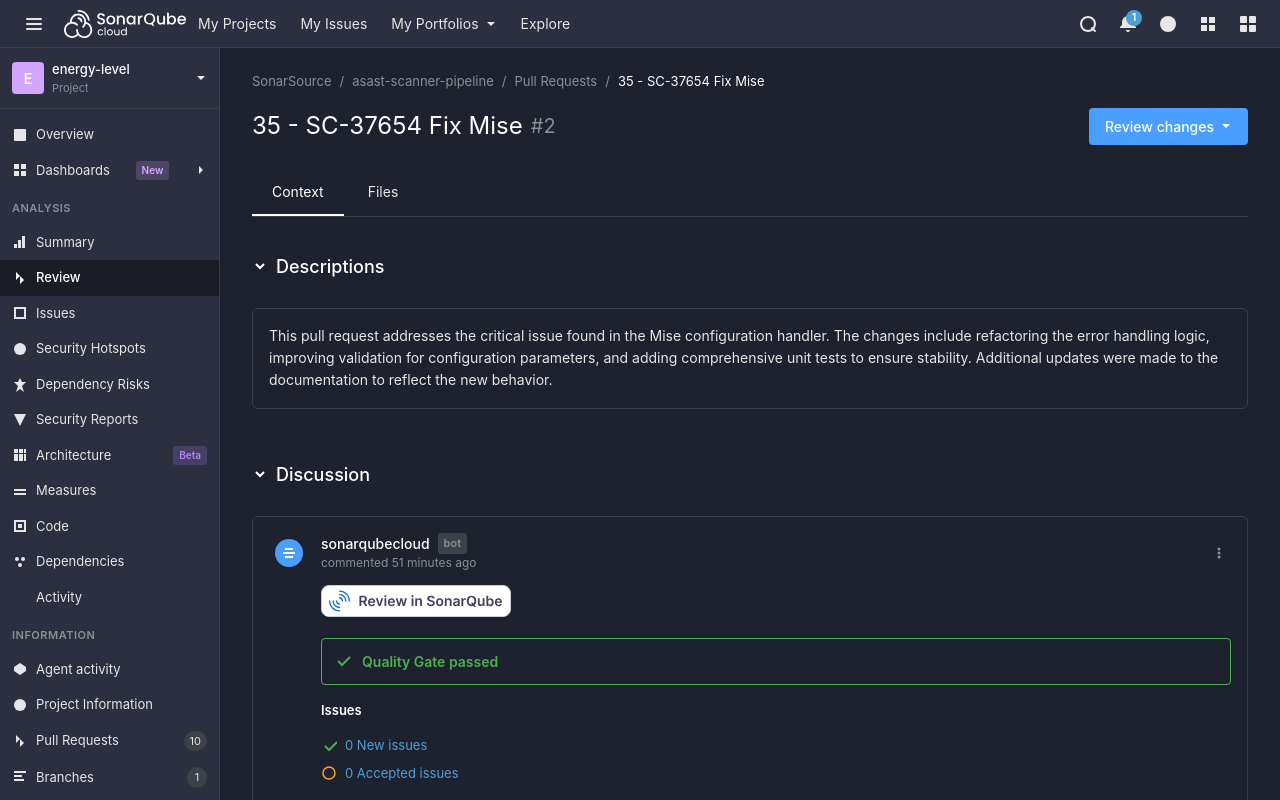
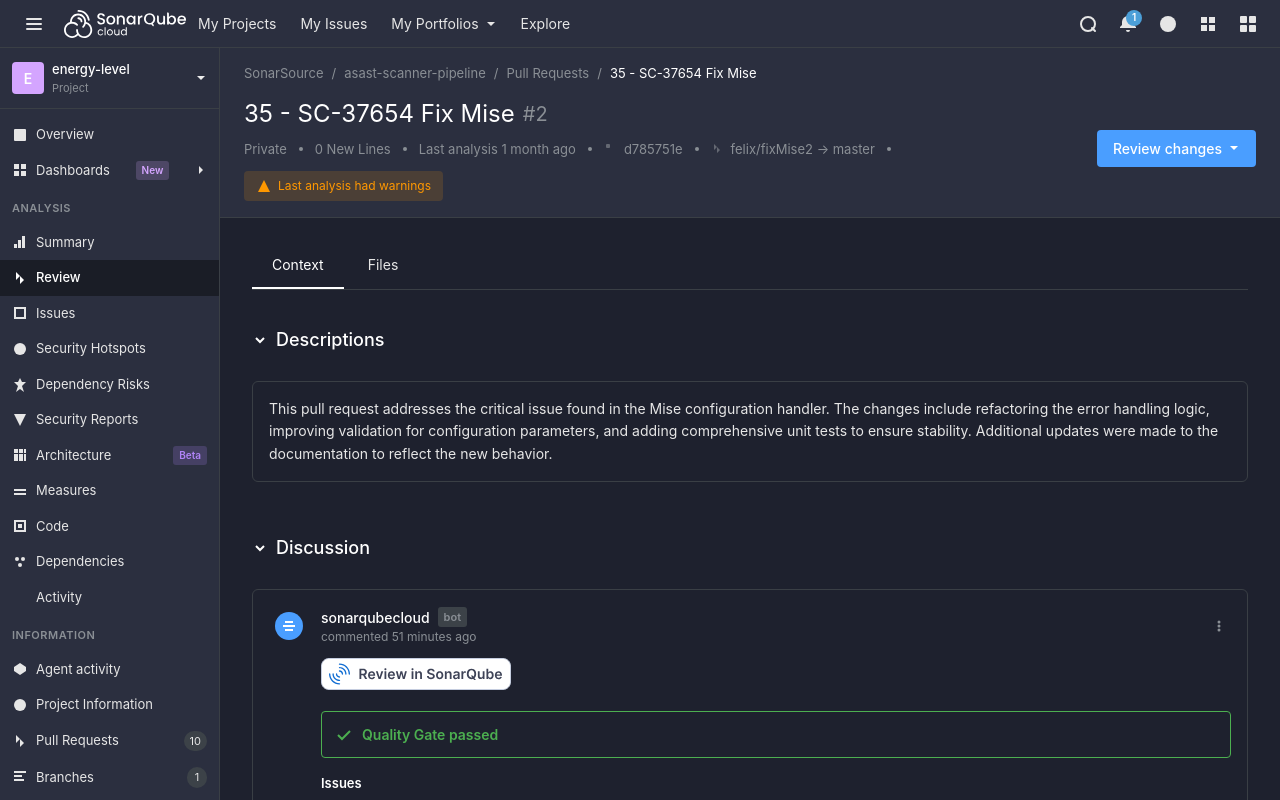
Before and after one commit to frieda-sonar-org/code-review-prototype, a Next.js app: page /pr/26 in a window 1280 px wide. Built offline with nearby package versions, Linux system fonts and the light colour scheme.

Commit message:
Updated header with copy and consistent styling

```diff
--- a/app/components/PullRequestsPage.tsx
+++ b/app/components/PullRequestsPage.tsx
@@ -206,6 +206,8 @@
 
         {/* Main Content */}
         <main className="main-content">
+          {/* Page Header - unified breadcrumb and title section */}
+          <div className="page-header">
             {/* Breadcrumb */}
             <div className="breadcrumb">
               <a href="#" className="breadcrumb-link">SonarSource</a>
@@ -215,8 +217,9 @@
               <span className="breadcrumb-current">Pull Requests</span>
             </div>
 
-          {/* Page Header */}
-          <div className="page-header">
+            {/* Title section */}
+            <div className="page-header-title-section">
+              <div>
                 <h1 className="page-title">Pull Requests</h1>
                 <div className="warning-badge">
                   <svg width="16" height="16" viewBox="0 0 16 16" fill="currentColor">
@@ -224,6 +227,8 @@
                     <path d="M8 7v3M8 11h.01" stroke="currentColor" strokeWidth="1.5"/>
                   </svg>
                   Last analysis had warnings
+                </div>
+              </div>
             </div>
           </div>
 
--- a/app/pr/[id]/page.tsx
+++ b/app/pr/[id]/page.tsx
@@ -282,6 +282,8 @@
 
         {/* Main Content */}
         <main className="main-content">
+          {/* Page Header - unified breadcrumb and title section */}
+          <div className="page-header">
             {/* Breadcrumb */}
             <div className="breadcrumb">
               <a href="#" className="breadcrumb-link">SonarSource</a>
@@ -293,11 +295,42 @@
               <span className="breadcrumb-current">{prData.number} - {prData.title}</span>
             </div>
 
-          {/* PR Title with Review Button */}
-          <div className="pr-title-section">
+            {/* Title section with Review Button */}
+            <div className="page-header-title-section">
+              <div>
                 <h1 className="pr-detail-title">
                   {prData.number} - {prData.title} <span className="pr-version">#{prData.version}</span>
                 </h1>
+                <div className="page-metadata">
+                  <span className="metadata-item">Private</span>
+                  <span className="metadata-separator"></span>
+                  <span className="metadata-item">0 New Lines</span>
+                  <span className="metadata-separator"></span>
+                  <span className="metadata-item">Last analysis 1 month ago</span>
+                  <span className="metadata-separator"></span>
+                  <span className="metadata-item">
+                    <svg width="14" height="14" viewBox="0 0 14 14" fill="currentColor" style={{ opacity: 0.6 }}>
+                      <rect x="2" y="2" width="4" height="4" rx="1"/>
+                    </svg>
+                    d785751e
+                  </span>
+                  <span className="metadata-separator"></span>
+                  <span className="metadata-item">
+                    <svg width="14" height="14" viewBox="0 0 14 14" fill="currentColor" style={{ opacity: 0.6 }}>
+                      <path d="M3 2l3 3-3 3V2zM6 5l3 3-3 3V5z"/>
+                    </svg>
+                    felix/fixMise2 → master
+                  </span>
+                  <span className="metadata-separator"></span>
+                  <div className="warning-badge">
+                    <svg width="16" height="16" viewBox="0 0 16 16" fill="currentColor">
+                      <path d="M8 2l6 12H2L8 2z"/>
+                      <path d="M8 7v3M8 11h.01" stroke="currentColor" strokeWidth="1.5"/>
+                    </svg>
+                    Last analysis had warnings
+                  </div>
+                </div>
+              </div>
               <div style={{ position: 'relative' }}>
                 <button className="btn-review-changes" onClick={() => setShowReviewModal(!showReviewModal)}>
                   Review changes
@@ -374,6 +407,7 @@
                   </div>
                 </div>
               )}
+            </div>
           </div>
           </div>
 
@@ -499,13 +533,13 @@
                                     <svg width="16" height="16" viewBox="0 0 16 16" fill="currentColor">
                                       <path d="M4 8l4 4 8-8" stroke="#4caf50" strokeWidth="2" fill="none"/>
                                     </svg>
-                                    <a href="#" className="metric-link">{comment.content.metrics.newIssues} New issues</a>
+                                    <a href="#" className="metric-link">{comment.content.metrics?.newIssues} New issues</a>
                                   </div>
                                   <div className="metric-item">
                                     <svg width="16" height="16" viewBox="0 0 16 16" fill="currentColor">
                                       <circle cx="8" cy="8" r="6" stroke="#f5a623" strokeWidth="1.5" fill="none"/>
                                     </svg>
-                                    <a href="#" className="metric-link">{comment.content.metrics.acceptedIssues} Accepted issues</a>
+                                    <a href="#" className="metric-link">{comment.content.metrics?.acceptedIssues} Accepted issues</a>
                                   </div>
                                 </div>
                                 <div className="metric-section">
@@ -514,19 +548,19 @@
                                     <svg width="16" height="16" viewBox="0 0 16 16" fill="currentColor">
                                       <path d="M4 8l4 4 8-8" stroke="#4caf50" strokeWidth="2" fill="none"/>
                                     </svg>
-                                    <a href="#" className="metric-link">{comment.content.metrics.securityHotspots} Security Hotspots</a>
+                                    <a href="#" className="metric-link">{comment.content.metrics?.securityHotspots} Security Hotspots</a>
                                   </div>
                                   <div className="metric-item">
                                     <svg width="16" height="16" viewBox="0 0 16 16" fill="currentColor">
                                       <path d="M4 8l4 4 8-8" stroke="#4caf50" strokeWidth="2" fill="none"/>
                                     </svg>
-                                    <a href="#" className="metric-link">{comment.content.metrics.coverageOnNew} Coverage on New Code</a>
+                                    <a href="#" className="metric-link">{comment.content.metrics?.coverageOnNew} Coverage on New Code</a>
                                   </div>
                                   <div className="metric-item">
                                     <svg width="16" height="16" viewBox="0 0 16 16" fill="currentColor">
                                       <path d="M4 8l4 4 8-8" stroke="#4caf50" strokeWidth="2" fill="none"/>
                                     </svg>
-                                    <a href="#" className="metric-link">{comment.content.metrics.duplicationOnNew} Duplication on New Code</a>
+                                    <a href="#" className="metric-link">{comment.content.metrics?.duplicationOnNew} Duplication on New Code</a>
                                   </div>
                                 </div>
                               </div>
--- a/app/styles.css
+++ b/app/styles.css
@@ -298,11 +298,22 @@
     position: relative;
 }
 
+/* Page Header - Unified breadcrumb and title section */
+.page-header {
+    background-color: var(--color-sidebar-bg);
+    padding: 16px 24px;
+    margin: -24px -32px 24px -32px;
+    display: flex;
+    flex-direction: column;
+    gap: 12px;
+    border-bottom: 1px solid var(--color-border-secondary);
+    min-height: 120px;
+}
+
 .breadcrumb {
     display: flex;
     align-items: center;
     gap: 8px;
-    margin-bottom: 16px;
     font-size: 13px;
 }
 
@@ -324,21 +335,51 @@
     color: var(--color-text-primary);
 }
 
-.page-header {
+/* Page header title section - replaces pr-title-section */
+.page-header-title-section {
+    display: flex;
+    align-items: center;
+    justify-content: space-between;
+}
+
+/* Centralized H1 styling for consistent typography */
+.page-header h1 {
+    font-size: 24px;
+    font-weight: 400;
+    color: var(--color-text-primary);
+    margin-bottom: 8px;
+}
+
+.page-title {
+    /* Font size, weight, color, and margin inherited from .page-header h1 */
+}
+
+/* Metadata line - appears below title */
+.page-metadata {
     display: flex;
     align-items: center;
     gap: 12px;
-    margin-bottom: 32px;
-}
-
-.page-title {
-    font-size: 28px;
-    font-weight: 400;
-    color: var(--color-text-primary);
+    font-size: 13px;
+    color: var(--color-text-muted);
+    flex-wrap: wrap;
+    margin-top: 8px;
+}
+
+.metadata-item {
+    display: flex;
+    align-items: center;
+    gap: 6px;
+}
+
+.metadata-separator {
+    width: 4px;
+    height: 4px;
+    background-color: var(--color-text-muted);
+    border-radius: 50%;
 }
 
 .warning-badge {
-    display: flex;
+    display: inline-flex;
     align-items: center;
     gap: 6px;
     background-color: var(--color-warning-bg);
@@ -346,6 +387,7 @@
     padding: 6px 12px;
     border-radius: 4px;
     font-size: 12px;
+    width: fit-content;
 }
 
 .search-bar {
@@ -577,17 +619,10 @@
     background-color: #3a8eef;
 }
 
-.pr-title-section {
-    display: flex;
-    align-items: center;
-    justify-content: space-between;
-    margin-bottom: 24px;
-}
+/* Removed - now using .page-header-title-section within .page-header */
 
 .pr-detail-title {
-    font-size: 24px;
-    font-weight: 400;
-    color: var(--color-text-primary);
+    /* Font size, weight, color, and margin inherited from .page-header h1 */
     display: flex;
     align-items: center;
     gap: 8px;
```
Lines whose indentation alone changed are shown as unchanged.
